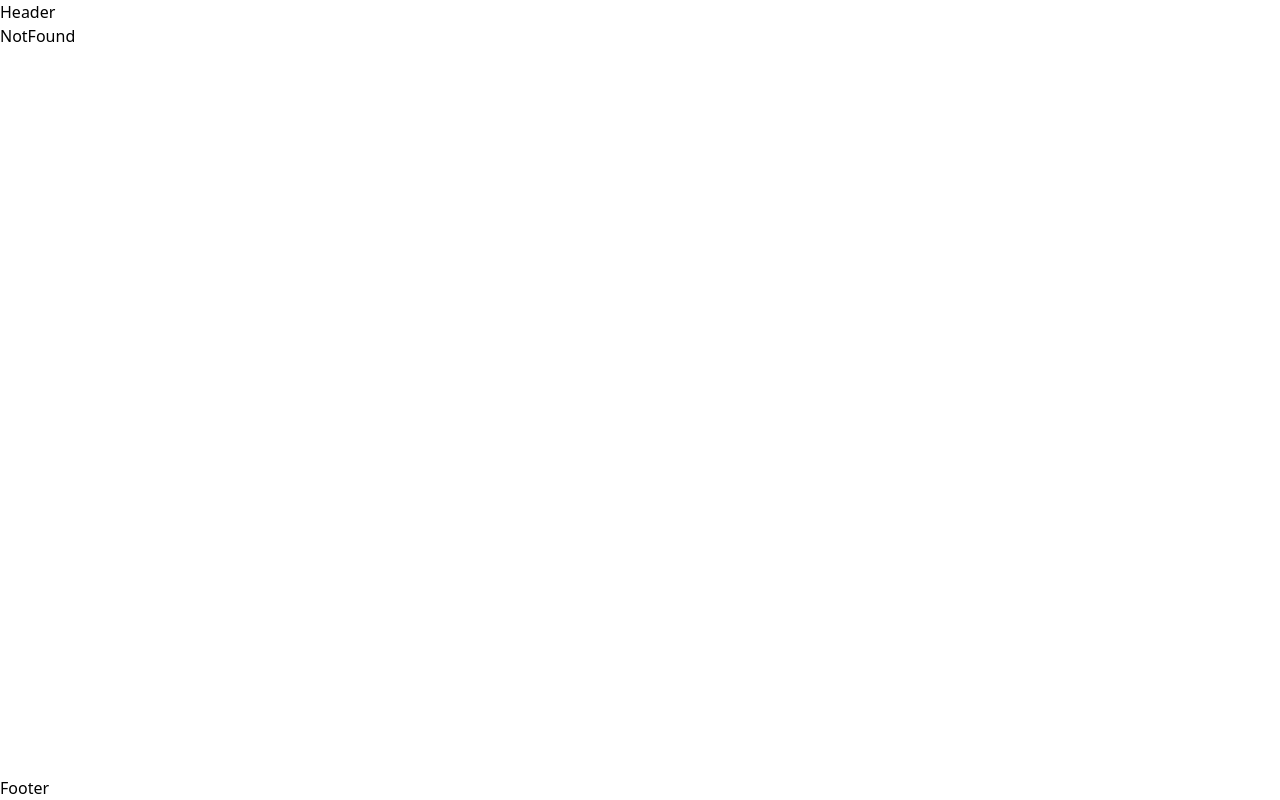
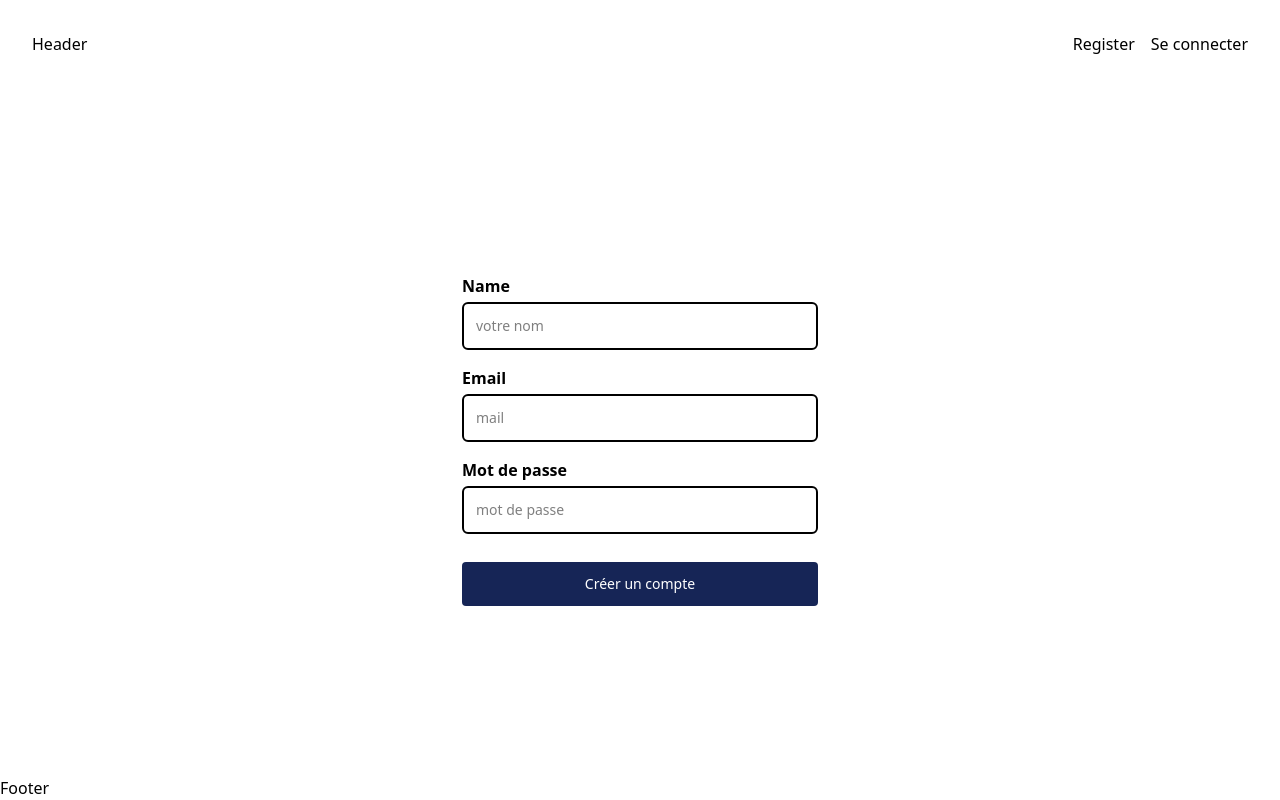
Before and after one commit to Nirfs/Evalia---app-test-psy, a React (Vite) app in the folder Front_End/: page /register in a window 1280 px wide. Built offline with nearby package versions, Linux system fonts and the light colour scheme; no server answers.

Commit message:
✨ SP01 > Création deu fetch de creation de compte et des formulaires

```diff
--- /dev/null
+++ b/Front_End/src/Api/authFetch.ts
@@ -0,0 +1,29 @@
+const apiUrl = import.meta.env.VITE_API_URL
+
+export async function signUp(name: string, email: string, password: string) {
+  try {
+    const res = await fetch(`${apiUrl}/api/auth/signUp`, {
+      method: 'POST',
+      headers: {
+        'Content-Type': 'application/json',
+      },
+      body: JSON.stringify({ name, email, password }),
+    })
+
+    const user = await res.json()
+
+    if (!res.ok) {
+      throw new Error('Création de compte impossible')
+    }
+
+    return user
+  } catch (e) {
+    console.error('Erreur dans la fonction signUp:', e)
+
+    if (e instanceof Error) {
+      throw new Error(e.message)
+    }
+
+    throw new Error('Erreur réseau')
+  }
+}
--- a/Front_End/src/components/layout/Header.tsx
+++ b/Front_End/src/components/layout/Header.tsx
@@ -1,3 +1,15 @@
+import { NavLink } from 'react-router-dom'
+
 export default function Header() {
-  return <h1>Header</h1>
+  return (
+    <>
+      <div className="flex justify-between m-8">
+        <h1>Header</h1>
+        <nav className="flex gap-4">
+          <NavLink to={'/register'}>Register</NavLink>
+          <NavLink to={'/'}>Se connecter</NavLink>
+        </nav>
+      </div>
+    </>
+  )
 }
--- /dev/null
+++ b/Front_End/src/pages/Register.tsx
@@ -0,0 +1,124 @@
+import { useState } from 'react'
+import { signUp } from '../Api/authFetch.ts'
+
+export default function Register() {
+  const [name, setName] = useState('')
+  const [email, setEmail] = useState('')
+  const [password, setPassword] = useState('')
+  const [error, setError] = useState('')
+  const [success, setSuccess] = useState('')
+  const [loading, setLoading] = useState(false)
+
+  const handleSubmit = async (e: React.FormEvent<HTMLFormElement>) => {
+    e.preventDefault()
+
+    const emailRegex = /^[^\s@]+@[^\s@]+\.[^\s@]+$/
+    const passwordRegex = /^(?=.*[A-Z])(?=.*[!@#$%^&*()_\-+=?;:,<>{}[\]~]).{7,}$/
+
+    const trimmedName = name.trim()
+    const trimmedEmail = email.trim()
+    const trimmedPassword = password.trim()
+
+    if (!trimmedName || !trimmedEmail || !trimmedPassword) {
+      setError('Veuillez remplir tous les champs')
+      setSuccess('')
+      return
+    }
+
+    if (!passwordRegex.test(trimmedPassword)) {
+      setError(
+        'Le mot de passe doit faire au moins 7 caractères, contenir une majuscule et un caractère spécial.'
+      )
+      setSuccess('')
+      return
+    }
+
+    if (!emailRegex.test(trimmedEmail)) {
+      setError('Entrez une adresse email valide')
+      setSuccess('')
+      return
+    }
+
+    setLoading(true)
+    setError('')
+    setSuccess('')
+
+    try {
+      await signUp(trimmedName, trimmedEmail, trimmedPassword)
+      setSuccess('Compte créé !')
+    } catch (err) {
+      console.error('Erreur handleSubmit:', err)
+
+      if (err instanceof Error) {
+        setError(err.message || 'Erreur inconnue')
+      } else {
+        setError('Erreur réseau')
+      }
+    } finally {
+      setLoading(false)
+    }
+  }
+
+  return (
+    <section className="flex justify-center items-center h-full">
+      <div className="w-1/2 flex justify-center items-center">
+        <form className="w-[420px] p-8" onSubmit={handleSubmit} noValidate>
+          <div className="flex flex-col mt-4">
+            <label htmlFor="name" className="text-md mb-1 font-bold">
+              Name
+            </label>
+            <input
+              id="name"
+              required
+              className="border-2 p-3 rounded-md text-sm outline-blue-950"
+              placeholder="votre nom"
+              type="text"
+              value={name}
+              onChange={(e) => setName(e.target.value)}
+            />
+          </div>
+          <div className="flex flex-col mt-4">
+            <label htmlFor="email" className="text-md mb-1 font-bold">
+              Email
+            </label>
+            <input
+              id="email"
+              required
+              className="border-2 p-3 rounded-md text-sm outline-blue-950"
+              placeholder="mail"
+              type="email"
+              value={email}
+              onChange={(e) => setEmail(e.target.value)}
+            />
+          </div>
+
+          <div className="flex flex-col mt-4">
+            <label htmlFor="password" className="text-md mb-1 font-bold">
+              Mot de passe
+            </label>
+            <input
+              id="password"
+              required
+              className="border-2 p-3 rounded-md text-sm outline-blue-950"
+              placeholder="mot de passe"
+              type="password"
+              value={password}
+              onChange={(e) => setPassword(e.target.value)}
+            />
+          </div>
+
+          {error && <p className="text-red-700 mt-2 text-center">{error}</p>}
+          {success && <p className="text-green-700 mt-2 text-center">{success}</p>}
+
+          <button
+            type="submit"
+            disabled={loading}
+            className={`w-full bg-blue-950 text-white text-sm rounded-sm p-3 mt-7 hover:bg-blue-900 cursor-pointer disabled:opacity-50 disabled:cursor-not-allowed`}
+          >
+            {loading ? 'Création en cours...' : 'Créer un compte'}
+          </button>
+        </form>
+      </div>
+    </section>
+  )
+}
--- a/Front_End/src/routes/AppRouter.tsx
+++ b/Front_End/src/routes/AppRouter.tsx
@@ -5,6 +5,7 @@ import Dashboard from '../pages/Dashboard'
 import NotFound from '../pages/NotFound'
 import Test from '../pages/Test'
 import TestList from '../pages/TestList'
+import Register from '../pages/Register'
 
 const router = createBrowserRouter([
   {
@@ -14,6 +15,10 @@ const router = createBrowserRouter([
       {
         index: true,
         element: <Login />,
+      },
+      {
+        path: '/register',
+        element: <Register />,
       },
       {
         path: 'dashboard',
```
